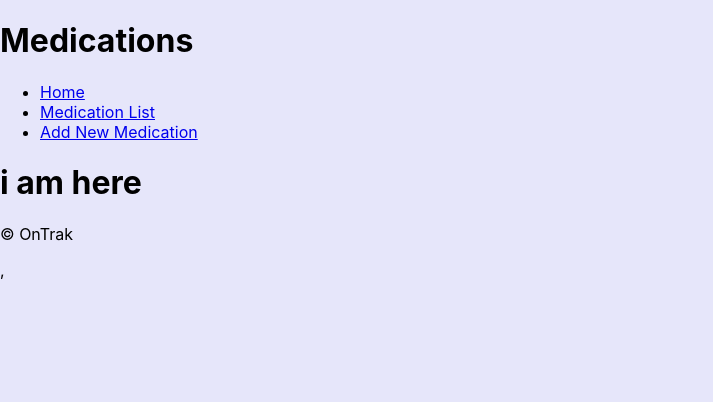
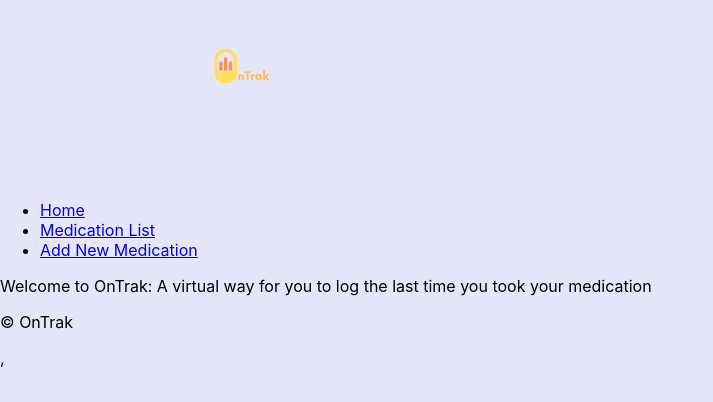
Before and after one commit to andresanunezt/medication-tracker-frontend, a React (Create React App) app: page / in a window 1280 px wide. Shown: the top 402 px of the page, without its empty margins (0-713 px from the left). Built offline with nearby package versions, Linux system fonts and the light colour scheme.

Commit message:
began implementing styling, added logo

```diff
--- a/src/App.css
+++ b/src/App.css
@@ -30,6 +30,14 @@
   color: #61dafb;
 }
 
+
+.centered {
+  height: 100vh; /* Magic here */
+  display: flex;
+  justify-content: center;
+  align-items: center;
+}
+
 @keyframes App-logo-spin {
   from {
     transform: rotate(0deg);
--- a/src/App.js
+++ b/src/App.js
@@ -27,7 +27,7 @@ render() {
 
   return (<>
   <div>
-    <h1>Medications</h1>
+
 
     <Router>
     <Navbar />
--- a/src/components/Home.js
+++ b/src/components/Home.js
@@ -2,7 +2,7 @@ import React from 'react';
 
 const Home = () => {
     return (
-<h1> i am here </h1>
+       <p> Welcome to OnTrak: A virtual way for you to log the last time you took your medication </p>
 
      );
 }
--- a/src/components/Medication.js
+++ b/src/components/Medication.js
@@ -1,6 +1,4 @@
 
-
-import { Component } from "react";
 
 import { Card } from 'react-bootstrap';
 
@@ -22,21 +20,10 @@ const Medication = ({ medication, deleteMedication, editMedication }) => {
 
 
 
-        console.log(medication)
-        console.log(Date())
-
     return (
 
-        // <div>
-        //         <h1> name: {this.props.medication.name}</h1>
-        //         <h3> Directions:{this.props.medication.directions}</h3>
-        //         <h3>Brand Name: {this.props.medication.brand_name}</h3>
-        //         <h3>Dosage: {this.props.medimedication_dose} </h3>
-        //         <h3>Description: {this.props.medication.medication_description} </h3>
-        //         <h3>Last Taken: {this.props.medication.last_taken} </h3>
-        //     </div>
-        // <Router>
 
+                <div class="centered">
                     <Card style={cardStyle} data-id={medication.id}>
                     <Card.Body>
                     <Card.Title style={{ color: 'red'}}> {medication.name} </Card.Title>
@@ -50,9 +37,6 @@ const Medication = ({ medication, deleteMedication, editMedication }) => {
 
                 </Card.Body>
 
-                {/* <EditMedicationForm medication={this.props.medication} /> */}
-
-                {/* <Route exact path="/medications/:id/edit" component={ EditMedicationForm} /> */}
 
 
              <Router>
@@ -67,8 +51,8 @@ const Medication = ({ medication, deleteMedication, editMedication }) => {
 
             </Card>
 
-            // </Router>
 
+            </div>
 
 
     );
--- a/src/components/Navbar.js
+++ b/src/components/Navbar.js
@@ -7,35 +7,14 @@ import Home from './Home'
 const Navbar = () => {
     return (
         <div className="navbar">
+         <img className="logo" src="/OnTrack.png" alt="OnTrack Logo." />
             <ul className="navlinks-list">
-{/*
-        <Router> */}
 
 
         <li className="navlink-li"><NavLink className="navlink-item" to="/">Home </NavLink></li>
         <li className="navlink-li"><NavLink className="navlink-item" to="/medications">Medication List</NavLink></li>
         <li className="navlink-li"><NavLink className="navlink-item" to="/medications/new">Add New Medication</NavLink></li>
-        {/* <Switch> */}
 
-        {/* <Route exact path="/medications/new" component={ NewMedicationForm } /> */}
-        {/* <Route exact path="/medications" component={ Medications } /> */}
-
-    {/* <Route exact path="/medications" component={ Medications } /> */}
-    {/* <li className="navlink-li"><NavLink className="navlink-item" to="/medications">Medication List</NavLink></li>
-     */}
-
-     {/* {<NewMedicationForm  */}
-
-
-
-
-     {/* </Switch> */}
-
-
-     {/* </Router> */}
-
-                {/* <li className="navlink-li"><NavLink className="navlink-item" to="/medications">Medication List</NavLink></li> */}
-                {/* <li className="navlink-li"><NavLink className="navlink-item" to="/medications/new">Add New Medication</NavLink></li> */}
             </ul>
         </div>
     )
--- a/src/containers/Medications.js
+++ b/src/containers/Medications.js
@@ -3,9 +3,8 @@ import { Component } from "react";
 import { connect } from 'react-redux'
 
 import { fetchAllMeds } from '../redux/actions/index.js'
-// import { NavLink } from 'react-router-dom'
-// import { BrowserRouter as Router, Switch, Route, NavLink } from 'react-router-dom';
-import NewMedicationForm from '../components/NewMedicationForm';
+
+
 
 import Medication from "../components/Medication.js";
 
@@ -27,16 +26,16 @@ class Medications extends Component{
 
         const meds = this.props.medications.map(  (medication, i)=>{
 
-            console.log(medication.id)
 
-            // debugger
+
+
       return(
 
-            <div >
-           <Medication  medication={medication} key={i} />
+
+           <Medication key={i} medication={medication}  />
 
 
-           </div>)  }  )
+           )  }  )
 
 
         return(<>
@@ -45,7 +44,7 @@ class Medications extends Component{
 
 
         {meds}
-{/* <NewMedicationForm /> */}
+
 
 
         </>)
```
Also changed, not shown: public/MedTrack.png (added), public/OnTrack.png (added), src/index.css (line endings or trailing spaces).
